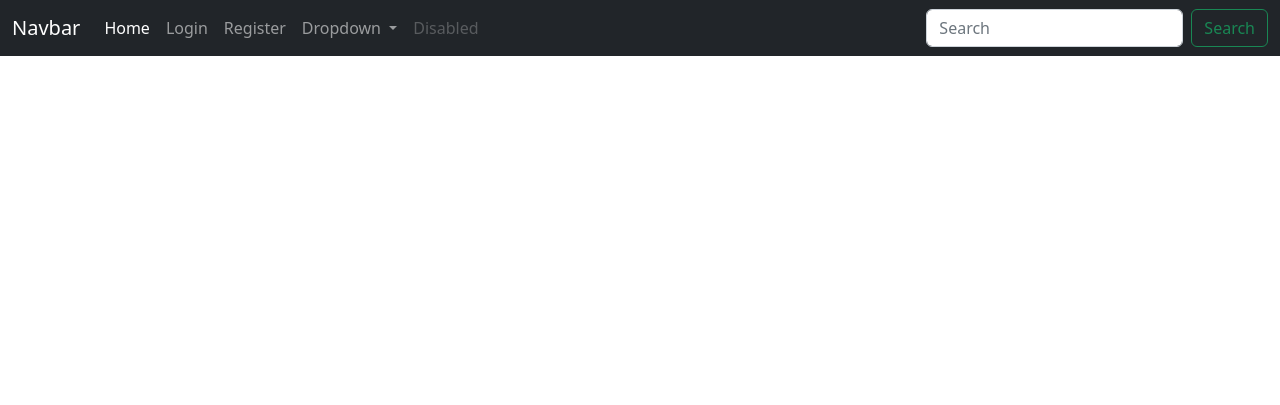
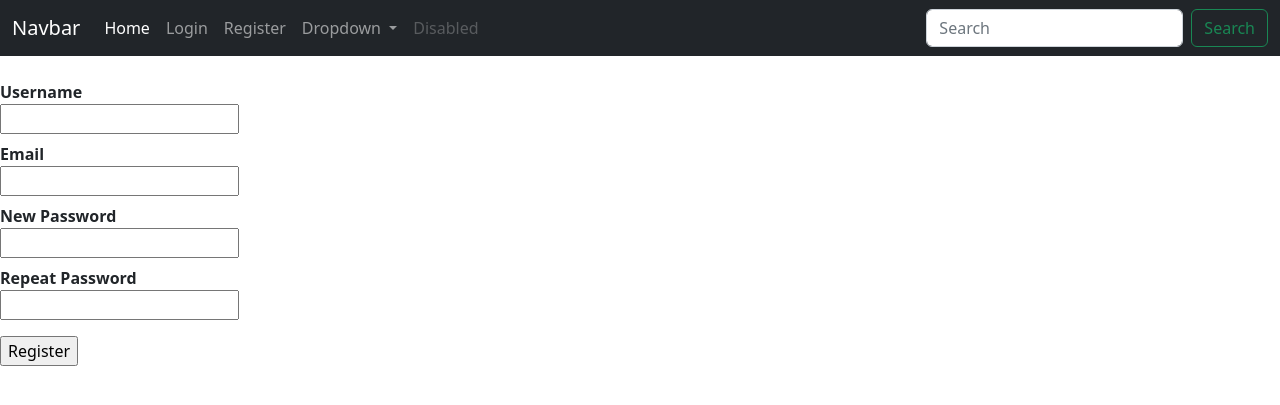
Before and after one commit to b3nzuk3/flaskApp4, a Flask app: page /register in a window 1280 px wide. Shown: the top 405 px of the page. Run offline with Flask 2, Linux system fonts and the light colour scheme; some libraries are stand-ins or nearby versions.

Commit message:
registration form is working

```diff
--- a/blog/__init__.py
+++ b/blog/__init__.py
@@ -2,6 +2,6 @@ from flask import Flask
 
 
 app=Flask(__name__)
-
+app.secret_key = b'_5#y2L"F4Q8z\n\xec]/'
 
 from blog import views
--- a/blog/forms.py
+++ b/blog/forms.py
@@ -1,4 +1,4 @@
-from wtf import Form, BooleanField, StringField, PasswordField, validators
+from wtforms import Form, BooleanField, StringField, PasswordField, validators
 
 
 class RegistrationForm(Form):
--- a/blog/templates/layout.html
+++ b/blog/templates/layout.html
@@ -10,9 +10,18 @@
 </head>
 
 <body>
-{%block navbar%}
-{% include "navbar.html" %}
-{%endblock%}
+  {% with messages = get_flashed_messages(with_categories=true) %}
+  {% if messages %}
+  <ul class=flashes>
+    {% for category, message in messages %}
+    <li class="{{ category }}">{{ message }}</li>
+    {% endfor %}
+  </ul>
+  {% endif %}
+  {% endwith %}
+  {%block navbar%}
+  {% include "navbar.html" %}
+  {%endblock%}
   <div class="place_first">
     {% block content%}
     {% endblock %}
--- a/blog/templates/macro.html
+++ b/blog/templates/macro.html
@@ -0,0 +1,12 @@
+{% macro render_field(field) %}
+<dt>{{ field.label }}
+<dd>{{ field(**kwargs)|safe }}
+  {% if field.errors %}
+    <ul class=errors>
+    {% for error in field.errors %}
+      <li>{{ error }}</li>
+    {% endfor %}
+    </ul>
+  {% endif %}
+</dd>
+{% endmacro %}
--- a/blog/templates/register.html
+++ b/blog/templates/register.html
@@ -1,7 +1,14 @@
 {% extends "layout.html" %}
+{% from "macro.html" import render_field %}
 {% block content %}
-
-
-
+<form method=post>
+  <dl>
+    {{ render_field(form.username) }}
+    {{ render_field(form.email) }}
+    {{ render_field(form.password) }}
+    {{ render_field(form.confirm) }}
+  </dl>
+  <p><input type=submit value=Register>
+</form>
 
 {% endblock content %}
--- a/blog/views.py
+++ b/blog/views.py
@@ -1,5 +1,5 @@
 from blog import app
-from flask import render_template, url_for, request
+from flask import render_template, url_for, redirect, flash, request
 from blog.forms import RegistrationForm
 
 
@@ -14,7 +14,7 @@ def home():
 def register():
     form = RegistrationForm(request.form)
     if request.method == 'POST' and form.validate():
-        flash('Thanks for Registration')
+        flash('Thanks for Registration', 'success')
         return redirect(url_for('home'))
 
     return render_template('register.html', form=form)
```
